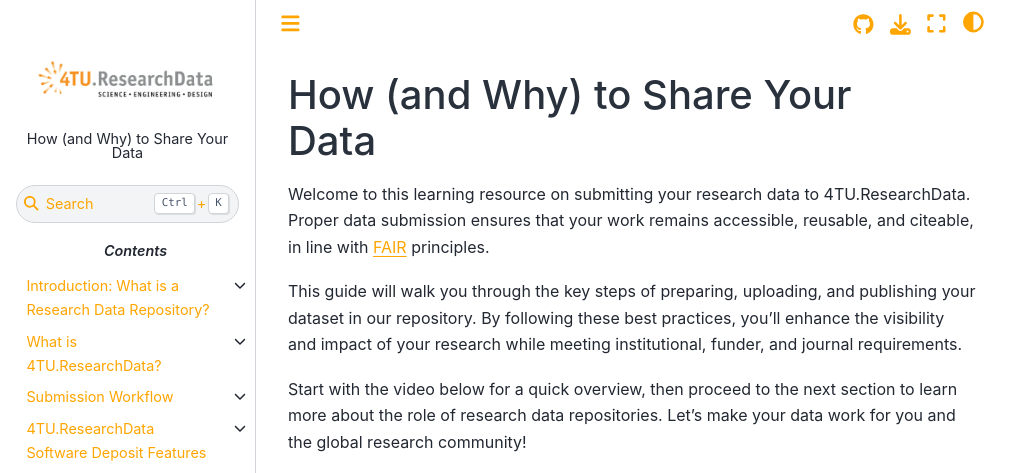
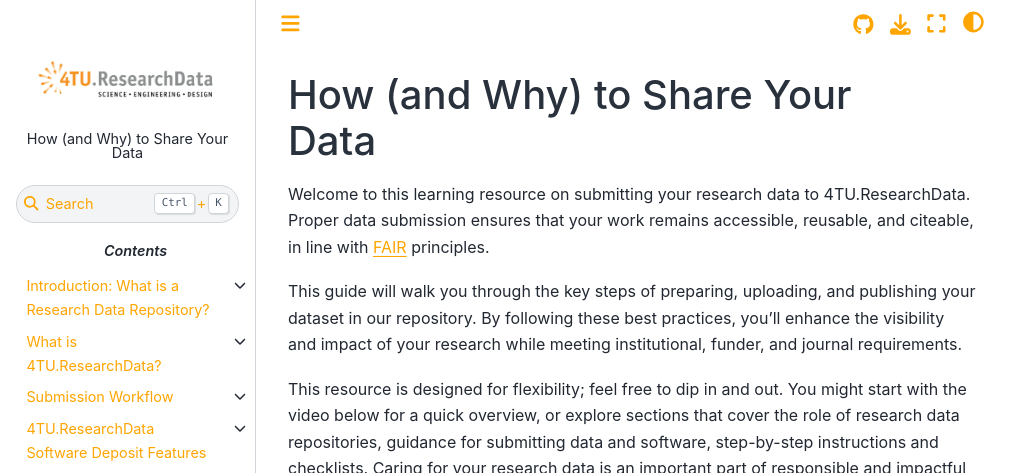
Before and after one commit to TUDelft-books/FAIR4TU_Submission_Help, a Jupyter Book: the page built from book/intro.md, in a window 1280 px wide and 1158 px high, cut to the strip 0-473 px from the top of the window. Shown: the whole strip, without its empty margins (0-1031 px from the left). Built offline with Jupyter Book 1.0.4 settings and Sphinx 7.4.7 and the Sphinx Book theme 1.1.4, drawn with Linux system fonts in a browser that asks for light colours; pages that are not in the unit, such as notebooks, are missing from menus; comment, search, counter and statistics services are not loaded; some of the changed text lies outside the part shown.

Commit message:
Update intro.md

```diff
--- a/book/intro.md
+++ b/book/intro.md
@@ -30,7 +30,7 @@ Welcome to this learning resource on submitting your research data to 4TU.Resear
 
 This guide will walk you through the key steps of preparing, uploading, and publishing your dataset in our repository. By following these best practices, you’ll enhance the visibility and impact of your research while meeting institutional, funder, and journal requirements.
 
-Start with the video below for a quick overview, then proceed to the next section to learn more about the role of research data repositories. Let’s make your data work for you and the global research community!
+This resource is designed for flexibility; feel free to dip in and out. You might start with the video below for a quick overview, or explore sections that cover the role of research data repositories, guidance for submitting data and software, step-by-step instructions and checklists. Caring for your research data is an important part of responsible and impactful research.
 
 <div class="responsive-iframe-container">
     <iframe src="https://www.youtube.com/embed/DdjDSmhOa64" allowfullscreen="allowfullscreen" allow="autoplay *; geolocation *; microphone *; camera *; midi *; encrypted-media *"></iframe>
```
